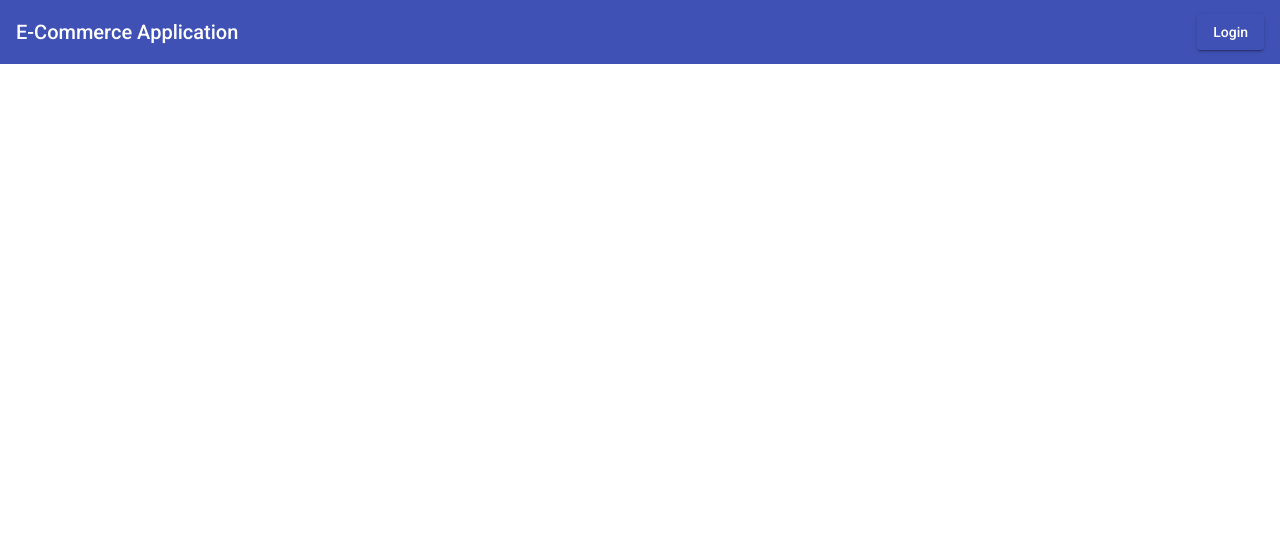
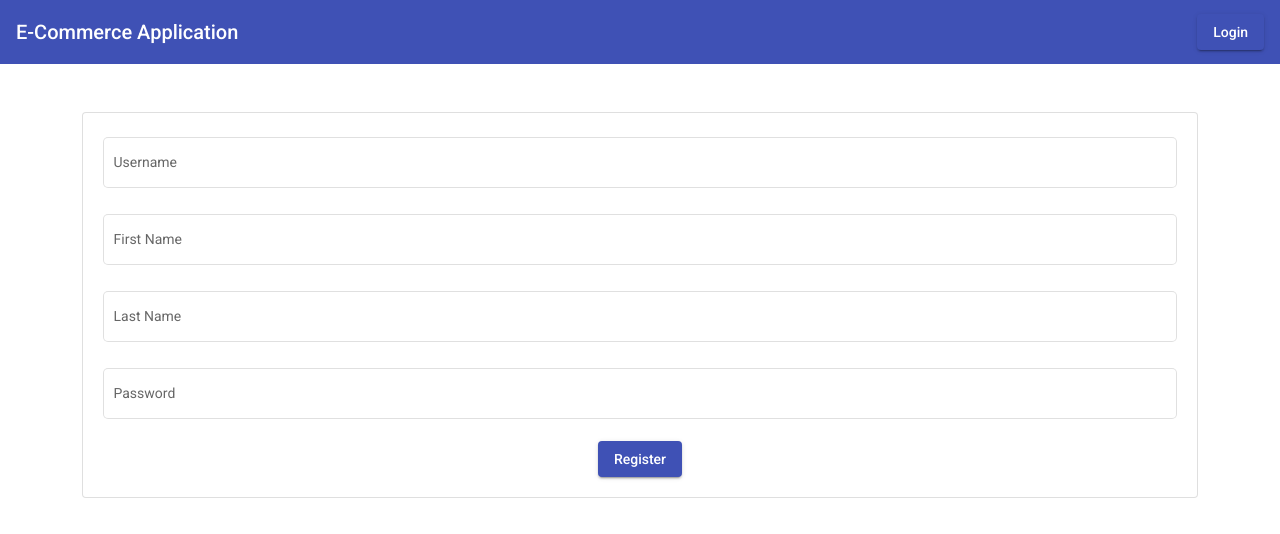
Before and after one commit to P-A-Chathura-Madhava/E-Commerce-Application-Angular-Frontend, an Angular app: page /register in a window 1280 px wide. Before the commit this address led to /. Shown: the top 534 px of the page. Built offline with nearby package versions, Linux system fonts and the light colour scheme.

Commit message:
apply register user feature

```diff
--- a/src/app/_services/user.service.ts
+++ b/src/app/_services/user.service.ts
@@ -13,6 +13,10 @@
     private httpclient: HttpClient,
     private userAuthService: UserAuthService
   ) {}
+
+  public register(registerData) {
+    return this.httpclient.post(this.PATH_OF_API + '/registerNewUser', registerData);
+  }
 
   public login(loginData) {
     return this.httpclient.post(this.PATH_OF_API + '/authenticate', loginData, {
--- a/src/app/app-routing.module.ts
+++ b/src/app/app-routing.module.ts
@@ -13,6 +13,7 @@
 import { BuyProductComponent } from "./buy-product/buy-product.component";
 import { BuyProductResolverService } from "./buy-product-resolver.service";
 import { OrderConfirmationComponent } from "./order-confirmation/order-confirmation.component";
+import { RegisterComponent } from "./register/register.component";
 
 const routes: Routes = [
   { path: "", component: HomeComponent },
@@ -59,7 +60,8 @@
       productDetails: BuyProductResolverService,
     },
   },
-  { path: 'orderConfirm', component: OrderConfirmationComponent ,  canActivate:[AuthGuard], data:{roles:['User']} }
+  { path: 'orderConfirm', component: OrderConfirmationComponent ,  canActivate:[AuthGuard], data:{roles:['User']} },
+  { path: 'register', component: RegisterComponent }
 ];
 
 @NgModule({
--- a/src/app/app.module.ts
+++ b/src/app/app.module.ts
@@ -32,6 +32,7 @@
 import { ProductViewDetailsComponent } from './product-view-details/product-view-details.component';
 import { BuyProductComponent } from './buy-product/buy-product.component';
 import { OrderConfirmationComponent } from './order-confirmation/order-confirmation.component';
+import { RegisterComponent } from './register/register.component';
 
 @NgModule({
   declarations: [
@@ -48,7 +49,8 @@
     ShowProductImagesDialogComponent,
     ProductViewDetailsComponent,
     BuyProductComponent,
-    OrderConfirmationComponent
+    OrderConfirmationComponent,
+    RegisterComponent
   ],
   imports: [
     BrowserModule,
--- a/src/app/login/login.component.html
+++ b/src/app/login/login.component.html
@@ -31,4 +31,16 @@
       </button>
     </form>
   </div>
+  <div class="text-center">
+    <br />
+    <button
+      class="w-20"
+      type="button"
+      mat-raised-button
+      color="primary"
+      (click)="registerUser()"
+    >
+      Sign Up
+    </button>
+  </div>
 </div>
--- a/src/app/login/login.component.ts
+++ b/src/app/login/login.component.ts
@@ -1,13 +1,13 @@
-import { Component, OnInit } from '@angular/core';
-import { NgForm } from '@angular/forms';
-import { Router } from '@angular/router';
-import { UserAuthService } from '../_services/user-auth.service';
-import { UserService } from '../_services/user.service';
+import { Component, OnInit } from "@angular/core";
+import { NgForm } from "@angular/forms";
+import { Router } from "@angular/router";
+import { UserAuthService } from "../_services/user-auth.service";
+import { UserService } from "../_services/user.service";
 
 @Component({
-  selector: 'app-login',
-  templateUrl: './login.component.html',
-  styleUrls: ['./login.component.css'],
+  selector: "app-login",
+  templateUrl: "./login.component.html",
+  styleUrls: ["./login.component.css"],
 })
 export class LoginComponent implements OnInit {
   constructor(
@@ -25,10 +25,10 @@
         this.userAuthService.setToken(response.jwtToken);
 
         const role = response.user.role[0].roleName;
-        if (role === 'Admin') {
-          this.router.navigate(['/admin']);
+        if (role === "Admin") {
+          this.router.navigate(["/admin"]);
         } else {
-          this.router.navigate(['/user']);
+          this.router.navigate(["/user"]);
         }
       },
       (error) => {
@@ -36,4 +36,8 @@
       }
     );
   }
+
+  registerUser() {
+    this.router.navigate(["/register"]);
+  }
 }
--- /dev/null
+++ b/src/app/register/register.component.html
@@ -0,0 +1,55 @@
+<div class="container mt-5">
+  <div class="card" style="padding: 20px">
+    <form #registerForm="ngForm" (ngSubmit)="register(registerForm)">
+      <mat-form-field appearance="outline" class="w-100">
+        <mat-label>Username</mat-label>
+        <input
+          matInput
+          ngModel
+          name="userName"
+          id="userName"
+          placeholder="Username"
+        />
+      </mat-form-field>
+
+      <mat-form-field appearance="outline" class="w-100">
+        <mat-label>First Name</mat-label>
+        <input
+          matInput
+          ngModel
+          name="userFirstName"
+          id="userFirstName"
+          placeholder="First Name"
+        />
+      </mat-form-field>
+
+      <mat-form-field appearance="outline" class="w-100">
+        <mat-label>Last Name</mat-label>
+        <input
+          matInput
+          ngModel
+          name="userLastName"
+          id="userLastName"
+          placeholder="Last Name"
+        />
+      </mat-form-field>
+
+      <mat-form-field appearance="outline" class="w-100">
+        <mat-label>Password</mat-label>
+        <input
+          matInput
+          ngModel
+          name="userPassword"
+          id="userPassword"
+          placeholder="Password"
+        />
+      </mat-form-field>
+
+      <div class="text-center">
+        <button type="submit" mat-raised-button color="primary">
+          Register
+        </button>
+      </div>
+    </form>
+  </div>
+</div>
--- /dev/null
+++ b/src/app/register/register.component.ts
@@ -0,0 +1,27 @@
+import { Component, OnInit } from "@angular/core";
+import { UserService } from "../_services/user.service";
+import { Router } from "@angular/router";
+import { NgForm } from "@angular/forms";
+
+@Component({
+  selector: "app-register",
+  templateUrl: "./register.component.html",
+  styleUrls: ["./register.component.css"],
+})
+export class RegisterComponent implements OnInit {
+  constructor(private userService: UserService, private router: Router) {}
+
+  ngOnInit(): void {}
+
+  register(registerForm: NgForm) {
+    console.log(registerForm.value);
+    this.userService.register(registerForm.value).subscribe(
+      (response) => {
+        this.router.navigate(["/login"]);
+      },
+      (error) => {
+        console.log(error);
+      }
+    );
+  }
+}
```
Also changed, not shown: src/app/register/register.component.css (added), 1 other file (tests, documents, lock files or other folders).
